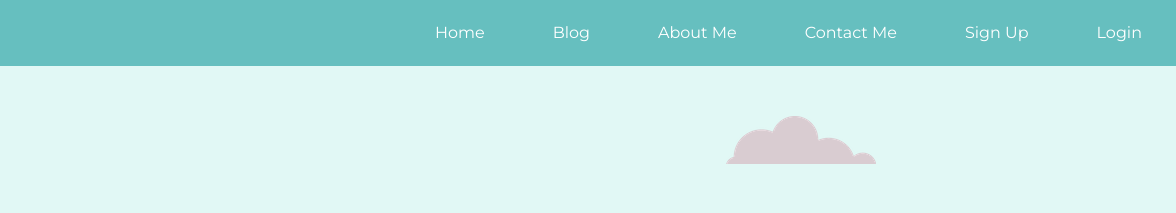
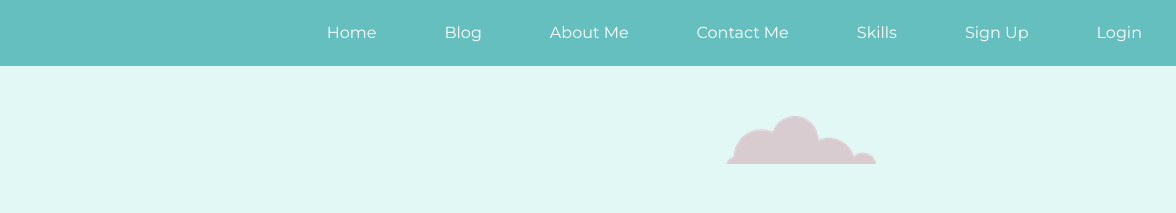
Before and after one commit to Jubayer191254/jubayer, a plain HTML site: page index.html in a window 1280 px wide. Shown: the top 213 px of the page, 104-1280 px from the left. Drawn offline with Linux system fonts and the light colour scheme.

Commit message:
Update index.html

```diff
--- a/index.html
+++ b/index.html
@@ -14,8 +14,10 @@
         <input type='checkbox' id='responsive-menu' onclick='updatemenu()'><label></label>
         <ul>
           <img class= "prof" src="img/jub.png" alt="img">
+
           <li><a href='#'>Login</a></li>
           <li><a href='#'>Sign Up</a></li>
+          <li><a href='#'>Skills</a></li>
           <li><a href='#'>Contact Me</a></li>
           <li><a href='#'>About Me</a></li>
           <li><a href='#'>Blog</a></li>
```
